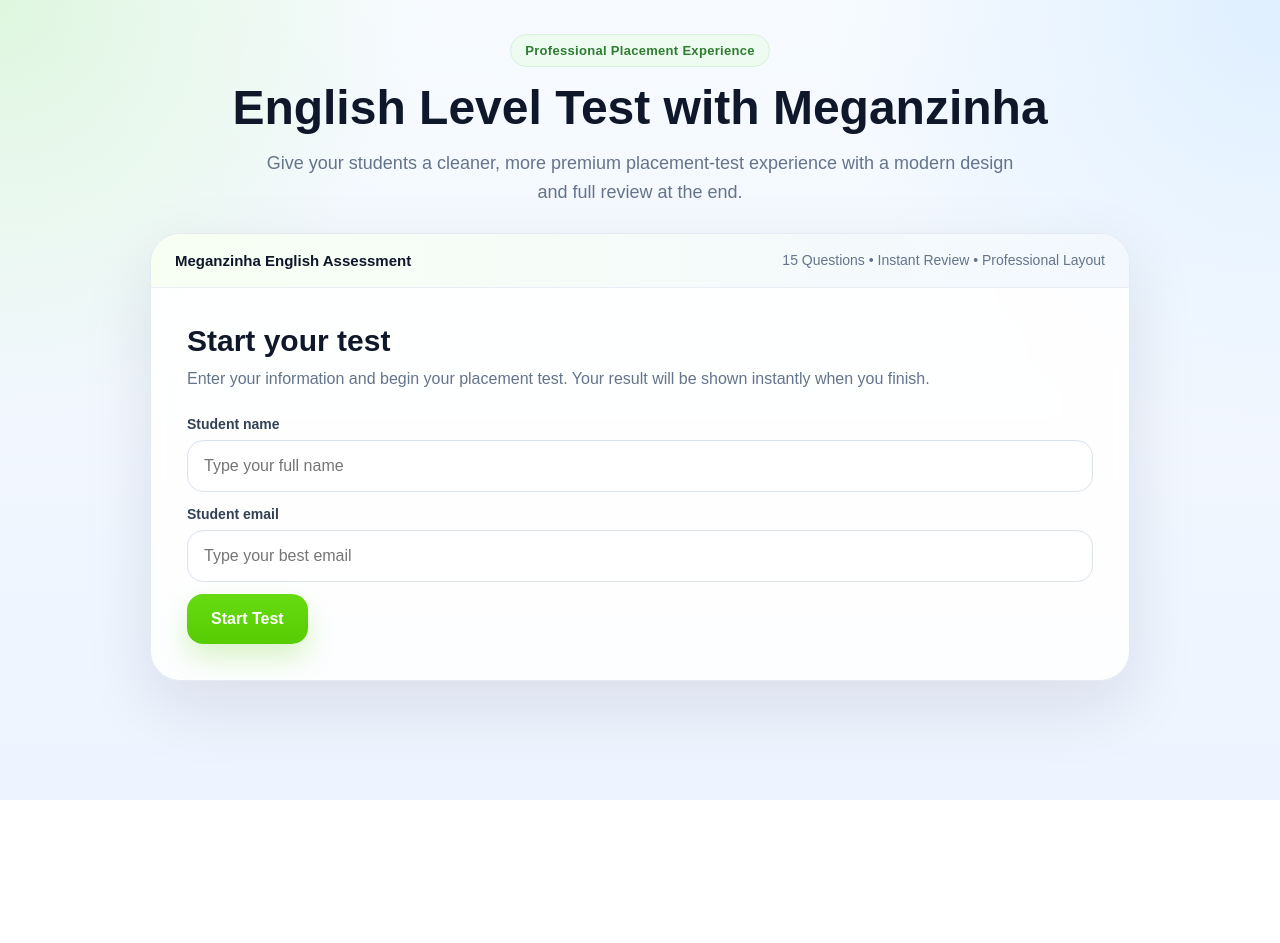
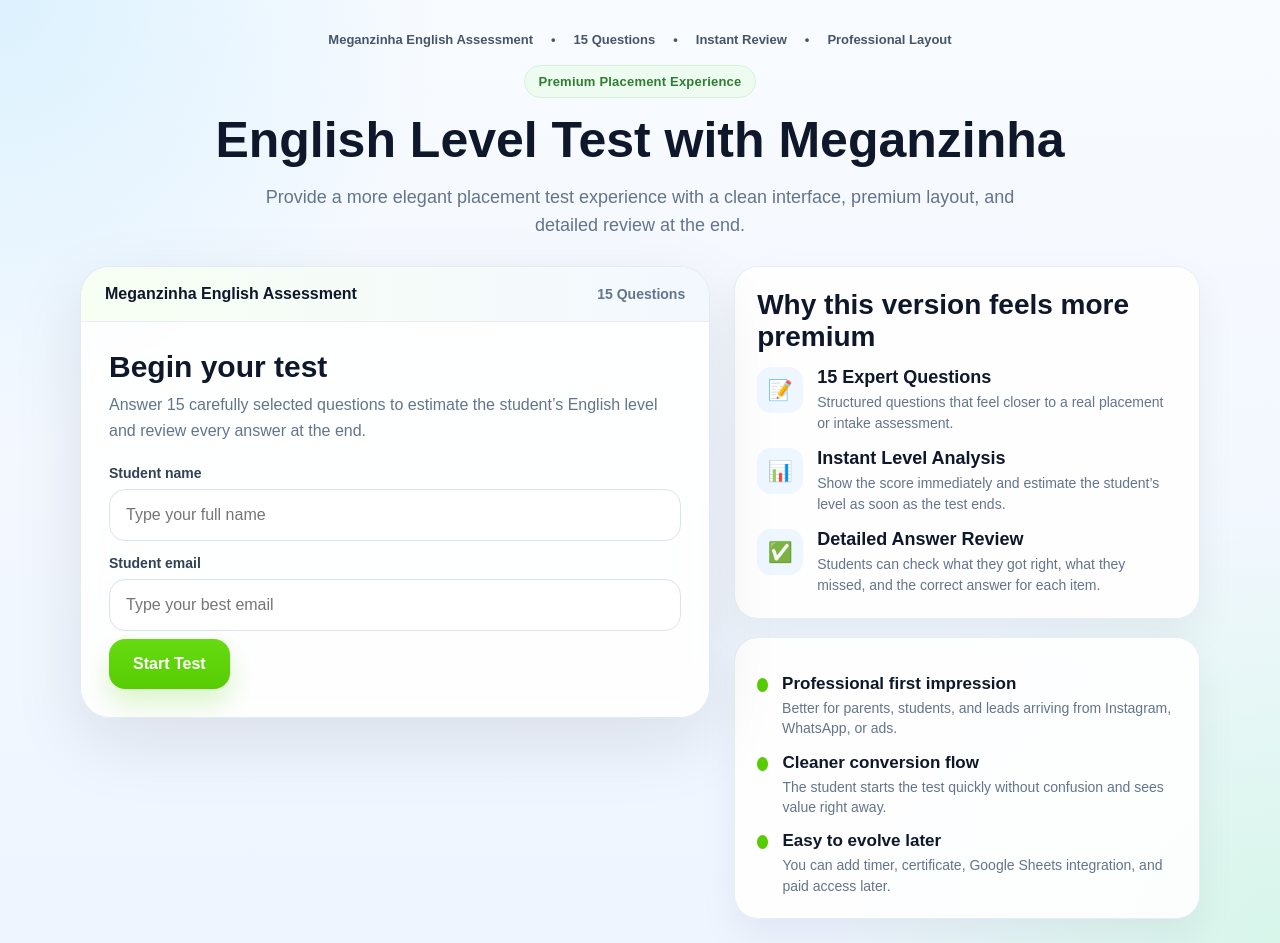
Before and after one commit to itamarbastos9/english-level-test-meganzinha, a website: page public/index.html in a window 1280 px wide. Before the commit the page ends 800 px from the top, so only its background shows below. Drawn offline with Linux system fonts and the light colour scheme.

Commit message:
stronge premium layout

```diff
--- a/public/index.html
+++ b/public/index.html
@@ -15,22 +15,33 @@
       min-height: 100vh;
       padding: 24px;
       font-family: Arial, sans-serif;
+      color: #0f172a;
       background:
-        radial-gradient(circle at top left, #dff7df 0%, transparent 28%),
-        radial-gradient(circle at top right, #dfefff 0%, transparent 30%),
-        linear-gradient(180deg, #f7fbff 0%, #edf4ff 100%);
-      color: #111827;
+        radial-gradient(circle at top left, rgba(186, 230, 253, 0.45), transparent 28%),
+        radial-gradient(circle at bottom right, rgba(187, 247, 208, 0.45), transparent 28%),
+        linear-gradient(180deg, #f8fbff 0%, #eef5ff 100%);
     }
 
     .page {
-      max-width: 980px;
+      max-width: 1120px;
       margin: 0 auto;
     }
 
     .hero {
       text-align: center;
       margin-bottom: 26px;
-      padding-top: 10px;
+      padding-top: 8px;
+    }
+
+    .top-nav {
+      display: flex;
+      justify-content: center;
+      gap: 18px;
+      flex-wrap: wrap;
+      font-size: 13px;
+      color: #475569;
+      margin-bottom: 18px;
+      font-weight: 700;
     }
 
     .hero-badge {
@@ -41,14 +52,14 @@
       color: #2f7d32;
       font-size: 13px;
       font-weight: 700;
-      letter-spacing: 0.3px;
+      letter-spacing: 0.2px;
       margin-bottom: 16px;
       border: 1px solid #d7f0d9;
     }
 
     .hero h1 {
       margin: 0;
-      font-size: 48px;
+      font-size: 50px;
       line-height: 1.05;
       color: #0f172a;
     }
@@ -61,7 +72,14 @@
       line-height: 1.6;
     }
 
-    .main-card {
+    .main-grid {
+      display: grid;
+      grid-template-columns: 1.15fr 0.85fr;
+      gap: 24px;
+      align-items: start;
+    }
+
+    .glass-card {
       background: rgba(255, 255, 255, 0.88);
       backdrop-filter: blur(10px);
       border: 1px solid rgba(226, 232, 240, 0.9);
@@ -70,30 +88,31 @@
       overflow: hidden;
     }
 
-    .card-inner {
-      padding: 36px;
-    }
-
-    .top-strip {
+    .panel-top {
       display: flex;
       justify-content: space-between;
       align-items: center;
-      gap: 14px;
+      gap: 12px;
       padding: 18px 24px;
       background: linear-gradient(90deg, #f7fff3 0%, #f3f8ff 100%);
       border-bottom: 1px solid #e9eef5;
       flex-wrap: wrap;
     }
 
-    .top-strip-left {
-      font-weight: 700;
+    .panel-title {
+      font-weight: 800;
       color: #0f172a;
-      font-size: 15px;
+      font-size: 16px;
     }
 
-    .top-strip-right {
+    .panel-meta {
+      color: #64748b;
       font-size: 14px;
-      color: #64748b;
+      font-weight: 700;
+    }
+
+    .panel-body {
+      padding: 28px;
     }
 
     .section-title {
@@ -103,7 +122,7 @@
     }
 
     .section-subtitle {
-      margin: 0 0 24px;
+      margin: 0 0 22px;
       color: #64748b;
       line-height: 1.6;
       font-size: 16px;
@@ -112,7 +131,7 @@
     .form-grid {
       display: grid;
       gap: 14px;
-      margin-bottom: 12px;
+      margin-bottom: 8px;
     }
 
     .input-wrap {
@@ -145,16 +164,20 @@
       box-shadow: 0 0 0 4px rgba(88, 204, 2, 0.12);
     }
 
-    .primary-btn {
+    .primary-btn,
+    .secondary-btn {
       border: none;
       border-radius: 16px;
-      background: linear-gradient(180deg, #67db12 0%, #58cc02 100%);
-      color: white;
       padding: 16px 24px;
       font-size: 16px;
       font-weight: 800;
       cursor: pointer;
       transition: 0.18s ease;
+    }
+
+    .primary-btn {
+      background: linear-gradient(180deg, #67db12 0%, #58cc02 100%);
+      color: white;
       box-shadow: 0 14px 28px rgba(88, 204, 2, 0.22);
     }
 
@@ -170,20 +193,104 @@
     }
 
     .secondary-btn {
-      border: none;
-      border-radius: 16px;
       background: #111827;
       color: white;
-      padding: 16px 24px;
-      font-size: 16px;
-      font-weight: 800;
-      cursor: pointer;
-      transition: 0.18s ease;
     }
 
     .secondary-btn:hover {
       transform: translateY(-1px);
       box-shadow: 0 10px 20px rgba(17, 24, 39, 0.16);
+    }
+
+    .feature-stack {
+      display: grid;
+      gap: 18px;
+    }
+
+    .feature-card {
+      background: rgba(255, 255, 255, 0.92);
+      border: 1px solid #e6edf6;
+      border-radius: 24px;
+      padding: 22px;
+      box-shadow: 0 18px 40px rgba(15, 23, 42, 0.06);
+    }
+
+    .feature-card h3 {
+      margin: 0 0 14px;
+      font-size: 28px;
+      color: #0f172a;
+    }
+
+    .feature-list {
+      display: grid;
+      gap: 14px;
+    }
+
+    .feature-item {
+      display: flex;
+      gap: 14px;
+      align-items: flex-start;
+    }
+
+    .feature-icon {
+      width: 46px;
+      height: 46px;
+      min-width: 46px;
+      border-radius: 14px;
+      display: flex;
+      align-items: center;
+      justify-content: center;
+      font-size: 20px;
+      background: #eef6ff;
+    }
+
+    .feature-text strong {
+      display: block;
+      color: #0f172a;
+      font-size: 18px;
+      margin-bottom: 4px;
+    }
+
+    .feature-text span {
+      color: #64748b;
+      font-size: 14px;
+      line-height: 1.5;
+    }
+
+    .mini-card {
+      background: rgba(255, 255, 255, 0.92);
+      border: 1px solid #e6edf6;
+      border-radius: 24px;
+      padding: 22px;
+      box-shadow: 0 18px 40px rgba(15, 23, 42, 0.06);
+    }
+
+    .mini-row {
+      display: flex;
+      gap: 14px;
+      margin-top: 14px;
+      align-items: flex-start;
+    }
+
+    .mini-dot {
+      width: 14px;
+      height: 14px;
+      margin-top: 4px;
+      border-radius: 50%;
+      background: #58cc02;
+    }
+
+    .mini-row strong {
+      display: block;
+      font-size: 17px;
+      margin-bottom: 4px;
+      color: #0f172a;
+    }
+
+    .mini-row span {
+      color: #64748b;
+      font-size: 14px;
+      line-height: 1.45;
     }
 
     #quiz-screen,
@@ -414,22 +521,28 @@
       border: 1px solid #bfdbfe;
     }
 
+    @media (max-width: 920px) {
+      .main-grid {
+        grid-template-columns: 1fr;
+      }
+    }
+
     @media (max-width: 720px) {
       body {
         padding: 14px;
       }
 
-      .hero h1,
-      h1 {
+      .hero h1 {
         font-size: 36px;
       }
 
-      .card-inner {
+      .panel-body {
         padding: 22px;
       }
 
-      .container,
-      .main-card {
+      .main-card,
+      .feature-card,
+      .mini-card {
         border-radius: 22px;
       }
 
@@ -456,21 +569,32 @@
 <body>
   <div class="page">
     <div class="hero">
-      <div class="hero-badge">Professional Placement Experience</div>
-      <h1>English Level Test with Meganzinha</h1>
-      <p>Give your students a cleaner, more premium placement-test experience with a modern design and full review at the end.</p>
+      <div class="top-nav">
+        <span>Meganzinha English Assessment</span>
+        <span>•</span>
+        <span>15 Questions</span>
+        <span>•</span>
+        <span>Instant Review</span>
+        <span>•</span>
+        <span>Professional Layout</span>
       </div>
 
-    <div class="main-card">
-      <div class="top-strip">
-        <div class="top-strip-left">Meganzinha English Assessment</div>
-        <div class="top-strip-right">15 Questions • Instant Review • Professional Layout</div>
+      <div class="hero-badge">Premium Placement Experience</div>
+      <h1>English Level Test with Meganzinha</h1>
+      <p>Provide a more elegant placement test experience with a clean interface, premium layout, and detailed review at the end.</p>
     </div>
 
-      <div class="card-inner">
+    <div class="main-grid">
+      <div class="glass-card">
+        <div class="panel-top">
+          <div class="panel-title">Meganzinha English Assessment</div>
+          <div class="panel-meta">15 Questions</div>
+        </div>
+
+        <div class="panel-body">
           <div id="start-screen">
-          <h2 class="section-title">Start your test</h2>
-          <p class="section-subtitle">Enter your information and begin your placement test. Your result will be shown instantly when you finish.</p>
+            <h2 class="section-title">Begin your test</h2>
+            <p class="section-subtitle">Answer 15 carefully selected questions to estimate the student’s English level and review every answer at the end.</p>
 
             <div class="form-grid">
               <div class="input-wrap">
@@ -519,12 +643,71 @@
             </div>
 
             <h3 class="review-title">Detailed Review</h3>
-          <p class="review-subtitle">Review all the questions, compare your answer with the correct one, and see exactly where you did well and where you can improve.</p>
+            <p class="review-subtitle">Review all questions, compare the selected answer with the correct answer, and identify improvement areas clearly.</p>
 
             <div id="review-list"></div>
 
             <div class="quiz-actions">
               <button class="secondary-btn" onclick="location.reload()">Restart Test</button>
+            </div>
+          </div>
+        </div>
+      </div>
+
+      <div class="feature-stack">
+        <div class="feature-card">
+          <h3>Why this version feels more premium</h3>
+
+          <div class="feature-list">
+            <div class="feature-item">
+              <div class="feature-icon">📝</div>
+              <div class="feature-text">
+                <strong>15 Expert Questions</strong>
+                <span>Structured questions that feel closer to a real placement or intake assessment.</span>
+              </div>
+            </div>
+
+            <div class="feature-item">
+              <div class="feature-icon">📊</div>
+              <div class="feature-text">
+                <strong>Instant Level Analysis</strong>
+                <span>Show the score immediately and estimate the student’s level as soon as the test ends.</span>
+              </div>
+            </div>
+
+            <div class="feature-item">
+              <div class="feature-icon">✅</div>
+              <div class="feature-text">
+                <strong>Detailed Answer Review</strong>
+                <span>Students can check what they got right, what they missed, and the correct answer for each item.</span>
+              </div>
+            </div>
+          </div>
+        </div>
+
+        <div class="mini-card">
+          <div class="mini-row">
+            <div class="mini-dot"></div>
+            <div>
+              <strong>Professional first impression</strong>
+              <span>Better for parents, students, and leads arriving from Instagram, WhatsApp, or ads.</span>
+            </div>
+          </div>
+
+          <div class="mini-row">
+            <div class="mini-dot"></div>
+            <div>
+              <strong>Cleaner conversion flow</strong>
+              <span>The student starts the test quickly without confusion and sees value right away.</span>
+            </div>
+          </div>
+
+          <div class="mini-row">
+            <div class="mini-dot"></div>
+            <div>
+              <strong>Easy to evolve later</strong>
+              <span>You can add timer, certificate, Google Sheets integration, and paid access later.</span>
+            </div>
           </div>
         </div>
       </div>
```
Lines whose indentation alone changed are shown as unchanged.
